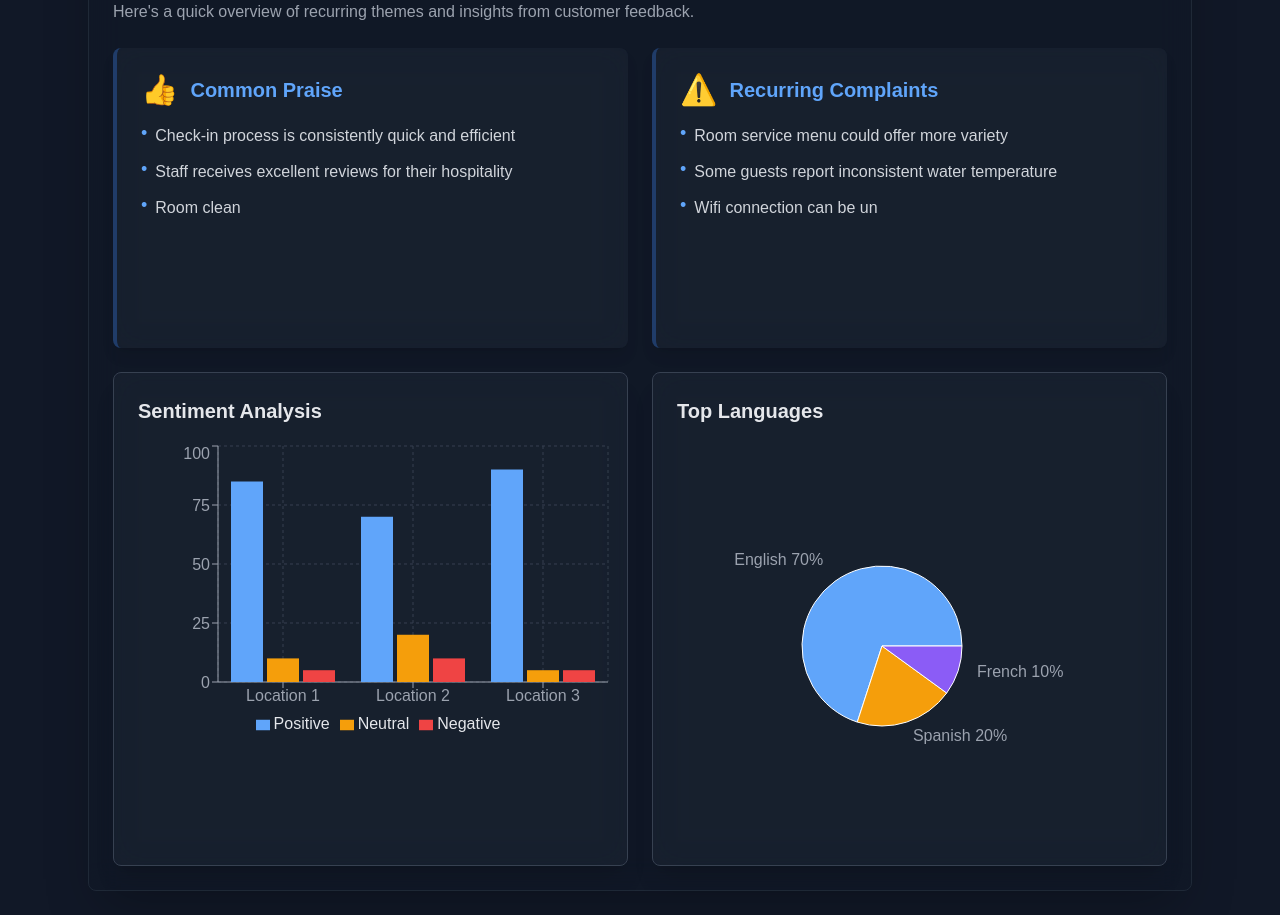
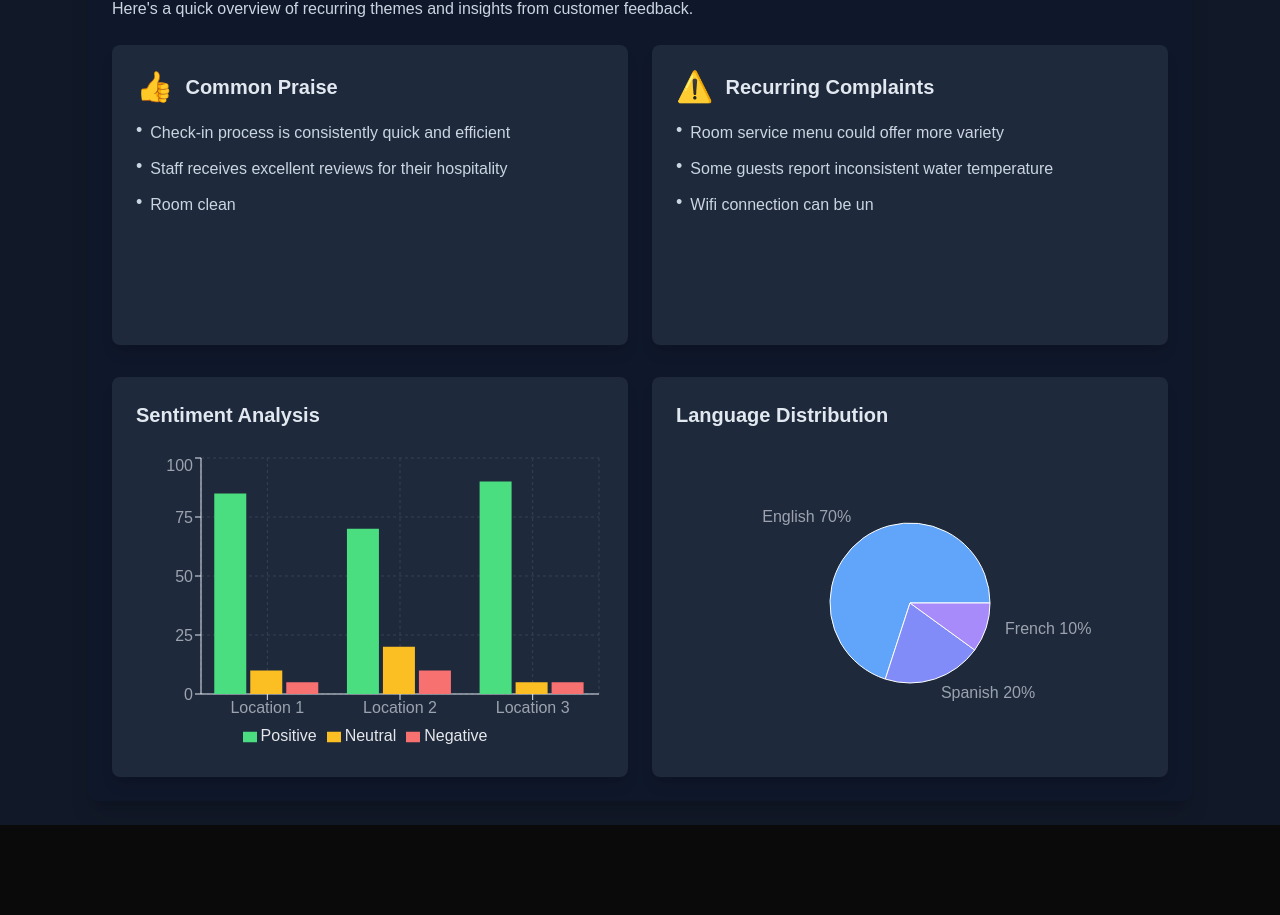
Before and after one commit to DanielPointon/letter-box, a Next.js app: page /dashboard in a window 1280 px wide. Shown: the part 840-1755 px from the top of the page. After the commit the page ends 1665 px from the top, so only its background shows below. Built offline with nearby package versions, Linux system fonts and the light colour scheme.

Commit message:
Make charts fit

```diff
--- a/src/app/components/SummaryTab.tsx
+++ b/src/app/components/SummaryTab.tsx
@@ -11,6 +11,7 @@ import {
   PieChart,
   Pie,
   Cell,
+  ResponsiveContainer
 } from "recharts";
 import { MapContainer, TileLayer, Marker, Popup } from "react-leaflet";
 import "leaflet/dist/leaflet.css";
@@ -60,6 +61,24 @@ interface TypewriterBulletPointProps {
   completedIndices: Set<number>;
 }
 
+// Chart theme configuration
+const chartTheme = {
+  colors: {
+    positive: "#4ade80",
+    neutral: "#fbbf24",
+    negative: "#f87171",
+    pieColors: ["#60a5fa", "#818cf8", "#a78bfa"],
+    background: "#1e293b",
+    text: "#e2e8f0",
+    grid: "#334155",
+  },
+  fontSize: {
+    label: 12,
+    title: 14,
+  }
+};
+
+// Custom hook for typewriter effect
 const useTypewriter = (
   text: string,
   delay = 50,
@@ -118,8 +137,8 @@ const TypewriterBulletPoint: React.FC<TypewriterBulletPointProps> = ({
       className="mb-2 flex items-start opacity-0 transition-opacity duration-300"
       style={{ opacity: isVisible ? 1 : 0 }}
     >
-      <span className="mr-2 text-lg leading-none text-blue-400">•</span>
-      <span className="flex-1 text-gray-300">{textToShow}</span>
+      <span className="mr-2 text-lg leading-none">•</span>
+      <span className="flex-1">{textToShow}</span>
     </li>
   );
 };
@@ -169,25 +188,23 @@ const InsightCard: React.FC<InsightCardProps> = ({ title, points, icon }) => {
   return (
     <div
       ref={ref}
-      className="border-l-4 p-6 rounded-lg shadow-lg transition-all duration-300 bg-gray-800/50 backdrop-blur-lg border-blue-500/30"
+      className="rounded-lg bg-slate-800 p-6 shadow-lg"
     >
       <div className="flex items-center mb-4">
         <span className="text-3xl mr-3">{icon}</span>
-        <h3 className="font-bold text-xl text-blue-400">
-          {title}
-        </h3>
+        <h3 className="text-xl font-bold text-slate-200">{title}</h3>
       </div>
 
       <div className="min-h-[200px]">
         {isLoading ? (
           <div className="flex items-center justify-center h-full py-8">
             <div className="relative">
-              <div className="w-8 h-8 border-4 border-gray-700 rounded-full"></div>
+              <div className="w-8 h-8 border-4 border-slate-600 rounded-full"></div>
               <div className="absolute top-0 left-0 w-8 h-8 border-4 border-blue-500 rounded-full border-t-transparent animate-spin"></div>
             </div>
           </div>
         ) : (
-          <ul className="space-y-3 transition-opacity duration-500">
+          <ul className="space-y-3 text-slate-300">
             {points.map((point, index) => (
               <TypewriterBulletPoint
                 key={index}
@@ -207,12 +224,29 @@ const InsightCard: React.FC<InsightCardProps> = ({ title, points, icon }) => {
   );
 };
 
+// Custom tooltip component for charts
+const CustomTooltip = ({ active, payload, label }: any) => {
+  if (active && payload && payload.length) {
+    return (
+      <div className="bg-slate-800 border border-slate-700 p-2 rounded shadow-lg">
+        <p className="text-slate-200 font-medium">{label}</p>
+        {payload.map((entry: any, index: number) => (
+          <p key={index} style={{ color: entry.color }}>
+            {`${entry.name}: ${entry.value}%`}
+          </p>
+        ))}
+      </div>
+    );
+  }
+  return null;
+};
+
 export const SummaryTab: React.FC<SummaryTabProps> = ({ isLoading }) => {
   if (isLoading) {
     return (
-      <div className="flex justify-center items-center h-64 bg-gray-900/50 backdrop-blur-lg rounded-lg shadow-2xl border border-gray-800">
+      <div className="flex justify-center items-center h-64">
         <div className="relative">
-          <div className="w-12 h-12 border-4 border-gray-700 rounded-full"></div>
+          <div className="w-12 h-12 border-4 border-slate-600 rounded-full"></div>
           <div className="absolute top-0 left-0 w-12 h-12 border-4 border-blue-500 rounded-full border-t-transparent animate-spin"></div>
         </div>
       </div>
@@ -256,8 +290,6 @@ export const SummaryTab: React.FC<SummaryTabProps> = ({ isLoading }) => {
     { name: "French", value: 10 },
   ];
 
-  const COLORS = ["#60A5FA", "#F59E0B", "#8B5CF6"];
-
   const commonPraisePoints: string[] = [
     "Check-in process is consistently quick and efficient",
     "Staff receives excellent reviews for their hospitality",
@@ -273,15 +305,14 @@ export const SummaryTab: React.FC<SummaryTabProps> = ({ isLoading }) => {
   ];
 
   return (
-    <div className="bg-gray-900/50 backdrop-blur-lg rounded-lg shadow-2xl p-6 border border-gray-800">
-      <div className="mt-6">
-        <h3 className="text-xl font-bold mb-4 text-gray-200">Locations</h3>
-        <div className="rounded-lg overflow-hidden border border-gray-800">
+    <div className="bg-slate-900 text-slate-200 rounded-lg shadow-xl p-6">
+      <div className="mt-6 mb-8">
+        <h3 className="text-xl font-bold mb-4">Locations</h3>
         <MapContainer
           center={[51.505, -0.09]}
           zoom={13}
           style={{ height: "400px", width: "100%" }}
-            className="map-dark" // Add custom CSS for dark theme map
+          className="rounded-lg shadow-lg"
         >
           <TileLayer
             url="https://{s}.tile.openstreetmap.org/{z}/{x}/{y}.png"
@@ -289,8 +320,8 @@ export const SummaryTab: React.FC<SummaryTabProps> = ({ isLoading }) => {
           />
           {locations.map((location) => (
             <Marker key={location.id} position={[location.lat, location.lng]}>
-                <Popup className="dark-popup">
-                  <div className="text-gray-800">
+              <Popup>
+                <div className="p-2">
                   <h4 className="font-bold">{location.name}</h4>
                   <p>Positive: {location.metrics.positive}%</p>
                   <p>Neutral: {location.metrics.neutral}%</p>
@@ -301,15 +332,14 @@ export const SummaryTab: React.FC<SummaryTabProps> = ({ isLoading }) => {
           ))}
         </MapContainer>
       </div>
-      </div>
 
-      <h2 className="text-2xl font-bold mb-4 mt-8 text-gray-200">Feedback Summary</h2>
-      <p className="mb-6 text-gray-400">
+      <h2 className="text-2xl font-bold mb-4">Feedback Summary</h2>
+      <p className="mb-6 text-slate-300">
         Here's a quick overview of recurring themes and insights from customer
         feedback.
       </p>
 
-      <div className="grid grid-cols-1 md:grid-cols-2 gap-6 mb-6">
+      <div className="grid grid-cols-1 md:grid-cols-2 gap-6 mb-8">
         <InsightCard
           title="Common Praise"
           points={commonPraisePoints}
@@ -323,48 +353,41 @@ export const SummaryTab: React.FC<SummaryTabProps> = ({ isLoading }) => {
       </div>
 
       <div className="grid grid-cols-1 md:grid-cols-2 gap-6">
-        <div className="rounded-lg shadow-xl p-6 bg-gray-800/50 backdrop-blur-lg border border-gray-700">
-          <h3 className="text-xl font-bold mb-4 text-gray-200">Sentiment Analysis</h3>
-          <BarChart
-            width={500}
-            height={300}
-            data={barData}
-            margin={{
-              top: 5,
-              right: 30,
-              left: 20,
-              bottom: 5,
-            }}
-          >
-            <CartesianGrid strokeDasharray="3 3" stroke="#374151" />
-            <XAxis dataKey="name" stroke="#9CA3AF" />
-            <YAxis stroke="#9CA3AF" />
-            <Tooltip
-              contentStyle={{
-                backgroundColor: '#1F2937',
-                border: '1px solid #374151',
-                borderRadius: '0.375rem',
-                color: '#E5E7EB'
-              }}
+        <div className="rounded-lg bg-slate-800 p-6 shadow-lg">
+          <h3 className="text-xl font-bold mb-6 text-slate-200">Sentiment Analysis</h3>
+          <ResponsiveContainer width="100%" height={300}>
+            <BarChart data={barData}>
+              <CartesianGrid strokeDasharray="3 3" stroke={chartTheme.colors.grid} />
+              <XAxis
+                dataKey="name"
+                stroke={chartTheme.colors.text}
+                tick={{ fill: chartTheme.colors.text }}
               />
-            <Legend />
-            <Bar dataKey="Positive" fill="#60A5FA" />
-            <Bar dataKey="Neutral" fill="#F59E0B" />
-            <Bar dataKey="Negative" fill="#EF4444" />
+              <YAxis
+                stroke={chartTheme.colors.text}
+                tick={{ fill: chartTheme.colors.text }}
+              />
+              <Tooltip content={<CustomTooltip />} />
+              <Legend
+                wrapperStyle={{ color: chartTheme.colors.text }}
+              />
+              <Bar dataKey="Positive" fill={chartTheme.colors.positive} />
+              <Bar dataKey="Neutral" fill={chartTheme.colors.neutral} />
+              <Bar dataKey="Negative" fill={chartTheme.colors.negative} />
             </BarChart>
+          </ResponsiveContainer>
         </div>
 
-        <div className="rounded-lg shadow-xl p-6 bg-gray-800/50 backdrop-blur-lg border border-gray-700">
-          <h3 className="text-xl font-bold mb-4 text-gray-200">Top Languages</h3>
-          <PieChart width={400} height={400}>
+        <div className="rounded-lg bg-slate-800 p-6 shadow-lg">
+          <h3 className="text-xl font-bold mb-6 text-slate-200">Language Distribution</h3>
+          <ResponsiveContainer width="100%" height={300}>
+            <PieChart>
               <Pie
                 data={pieData}
-              cx={200}
-              cy={200}
+                cx="50%"
+                cy="50%"
                 labelLine={false}
-              label={({ name, percent }) => (
-                `${name} ${(percent * 100).toFixed(0)}%`
-              )}
+                label={({ name, percent }) => `${name} ${(percent * 100).toFixed(0)}%`}
                 outerRadius={80}
                 fill="#8884d8"
                 dataKey="value"
@@ -372,19 +395,13 @@ export const SummaryTab: React.FC<SummaryTabProps> = ({ isLoading }) => {
                 {pieData.map((entry, index) => (
                   <Cell
                     key={`cell-${index}`}
-                  fill={COLORS[index % COLORS.length]}
+                    fill={chartTheme.colors.pieColors[index % chartTheme.colors.pieColors.length]}
                   />
                 ))}
               </Pie>
-            <Tooltip
-              contentStyle={{
-                backgroundColor: '#1F2937',
-                border: '1px solid #374151',
-                borderRadius: '0.375rem',
-                color: '#E5E7EB'
-              }}
-            />
+              <Tooltip content={<CustomTooltip />} />
             </PieChart>
+          </ResponsiveContainer>
         </div>
       </div>
     </div>
```
Lines whose indentation alone changed are shown as unchanged.
